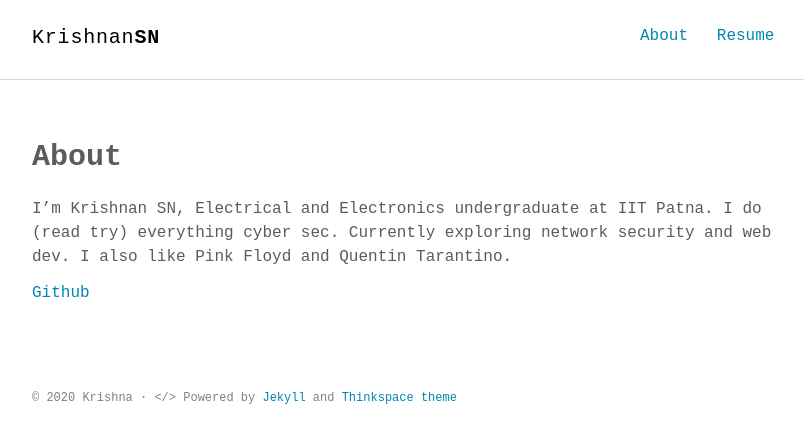
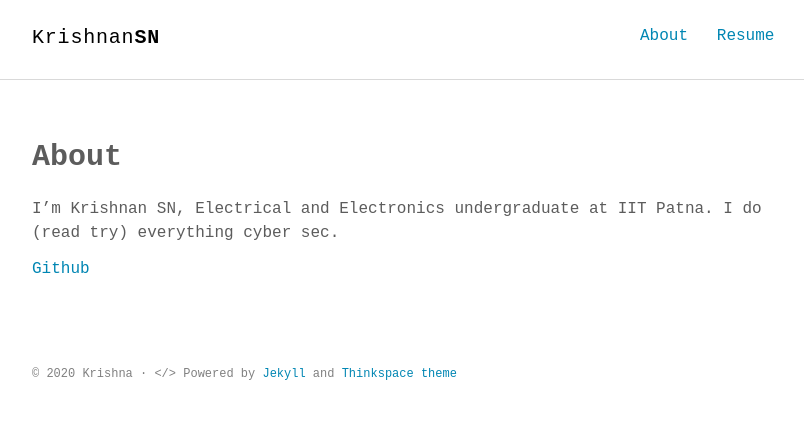
Before and after one commit to lordlabuckdas/lordlabuckdas.github.io, a Jekyll site: the page built from about.md, in a window 1280 px wide. Shown: the top 443 px of the page, without its empty margins (232-1036 px from the left). Built offline with Jekyll 4.4.1, drawn with Linux system fonts in a browser that asks for light colours; some web fonts are replaced.

Commit message:
updated about

```diff
--- a/about.md
+++ b/about.md
@@ -4,6 +4,6 @@ title: About
 permalink: /about/
 ---
 
-I'm Krishnan SN, Electrical and Electronics undergraduate at IIT Patna. I do (read try) everything cyber sec. Currently exploring network security and web dev. I also like Pink Floyd and Quentin Tarantino.
+I'm Krishnan SN, Electrical and Electronics undergraduate at IIT Patna. I do (read try) everything cyber sec.
 
 [Github](https://github.com/lordlabuckdas)
```
